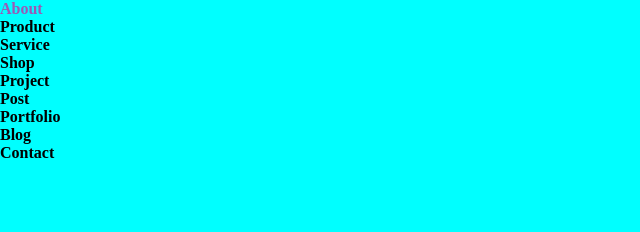
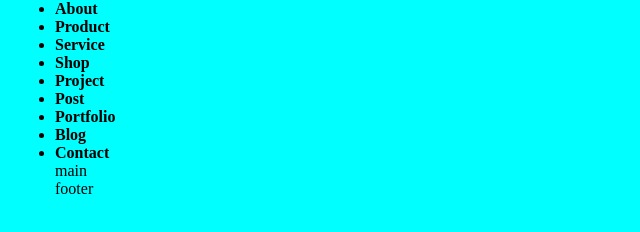
Before and after one commit to AndriiKot/ITech, a website built with Vite: page index.html in a window 1280 px wide. Shown: the whole page, without its empty margins (0-640 px from the left). Built offline with nearby package versions, Linux system fonts and the light colour scheme.

Commit message:
Portfolion 'InTech' !  layout media !

```diff
--- a/index.html
+++ b/index.html
@@ -8,20 +8,38 @@
   </head>
   <body>
     <header class="header">
+      <div class="container">
         <div class="logo"></div>
         <nav>
           <ul>
             <li><a class="link" href="./pages/about/index.html">About</a></li>
-          <li><a class="link" href="./pages/product/index.html">Product</a></li>
-          <li><a class="link" href="./pages/service/index.html">Service</a></li>
+            <li>
+              <a class="link" href="./pages/product/index.html">Product</a>
+            </li>
+            <li>
+              <a class="link" href="./pages/service/index.html">Service</a>
+            </li>
             <li><a class="link" href="./pages/shop/index.html">Shop</a></li>
-          <li><a class="link" href="./pages/project/index.html">Project</a></li>
+            <li>
+              <a class="link" href="./pages/project/index.html">Project</a>
+            </li>
             <li><a class="link" href="./pages/post/index.html">Post</a></li>
-          <li><a class="link" href="./pages/portfolio/index.html">Portfolio</a></li>
+            <li>
+              <a class="link" href="./pages/portfolio/index.html">Portfolio</a>
+            </li>
             <li><a class="link" href="./pages/blog/index.html">Blog</a></li>
-          <li><a class="link" href="./pages/contact/index.html">Contact</a></li>
+            <li>
+              <a class="link" href="./pages/contact/index.html">Contact</a>
+            </li>
           </ul>
         </nav>
+      </div>
     </header>
+    <main class="main">
+      <div class="container">main</div>
+    </main>
+    <footer class="footer">
+      <div class="container">footer</div>
+    </footer>
   </body>
 </html>
--- a/styles/global.scss
+++ b/styles/global.scss
@@ -1,4 +1,5 @@
+@use "./variables";
+@use "./layout";
 @use "./buttons";
 @use "./links";
 @use "./colors";
-@use "./variables";
--- /dev/null
+++ b/styles/layout.scss
@@ -0,0 +1,33 @@
+@use "variables.scss" as *;
+
+.header,
+.main,
+.footer {
+  display: flex;
+  flex-direction: column;
+  align-items: center;
+}
+
+.container {
+  width: 100%;
+
+  @media (min-width: $sm) {
+    width: 540px;
+  }
+
+  @media (min-width: $md) {
+    width: 720px;
+  }
+
+  @media (min-width: $lg) {
+    width: 960px;
+  }
+
+  @media (min-width: $xl) {
+    width: 1170px;
+  }
+
+  @media (min-width: $xxl) {
+    width: 1320px;
+  }
+}
--- a/styles/variables.scss
+++ b/styles/variables.scss
@@ -1,3 +1,10 @@
+// breackpoints
+$sm: 576px;
+$md: 768px;
+$lg: 992px;
+$xl: 1200px;
+$xxl: 1400px;
+
 :root {
-    --transition: 0.3s;
+  --transition: 0.3s;
 }
```
Lines whose indentation alone changed are shown as unchanged.
